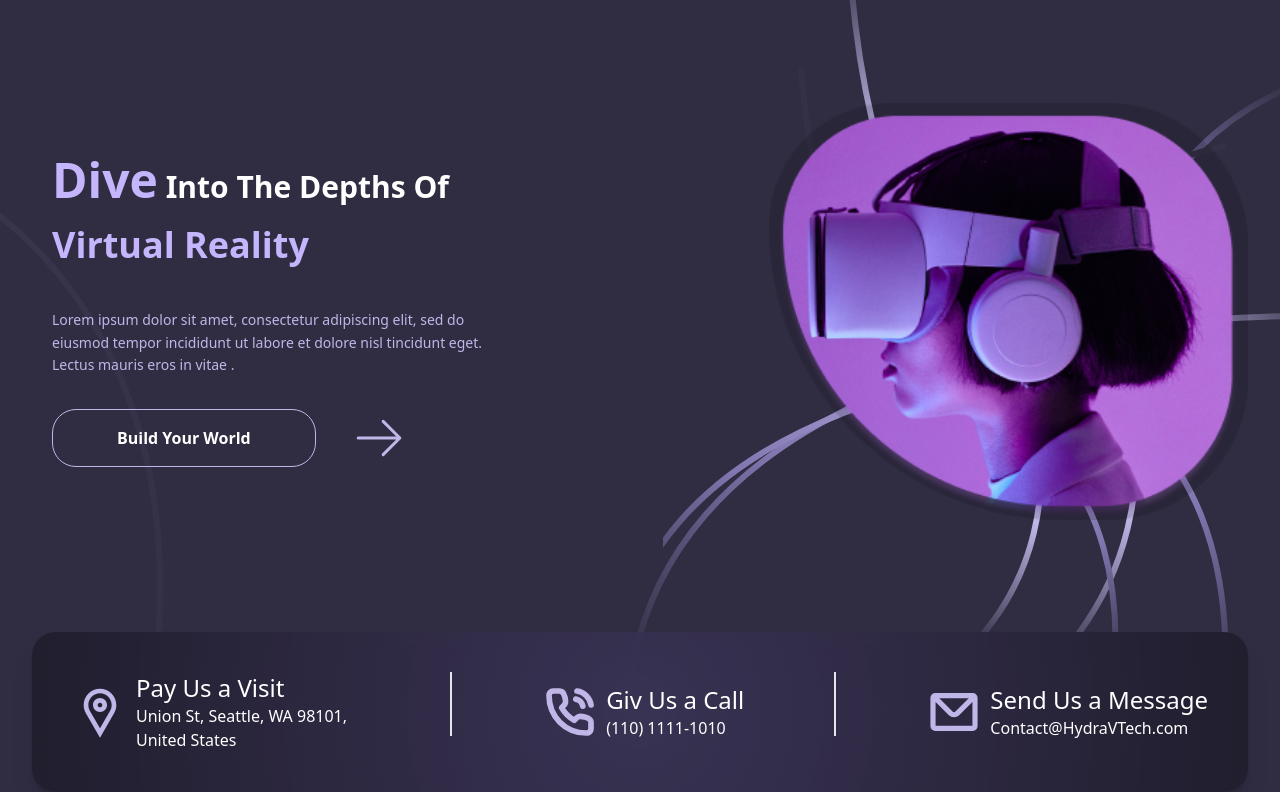
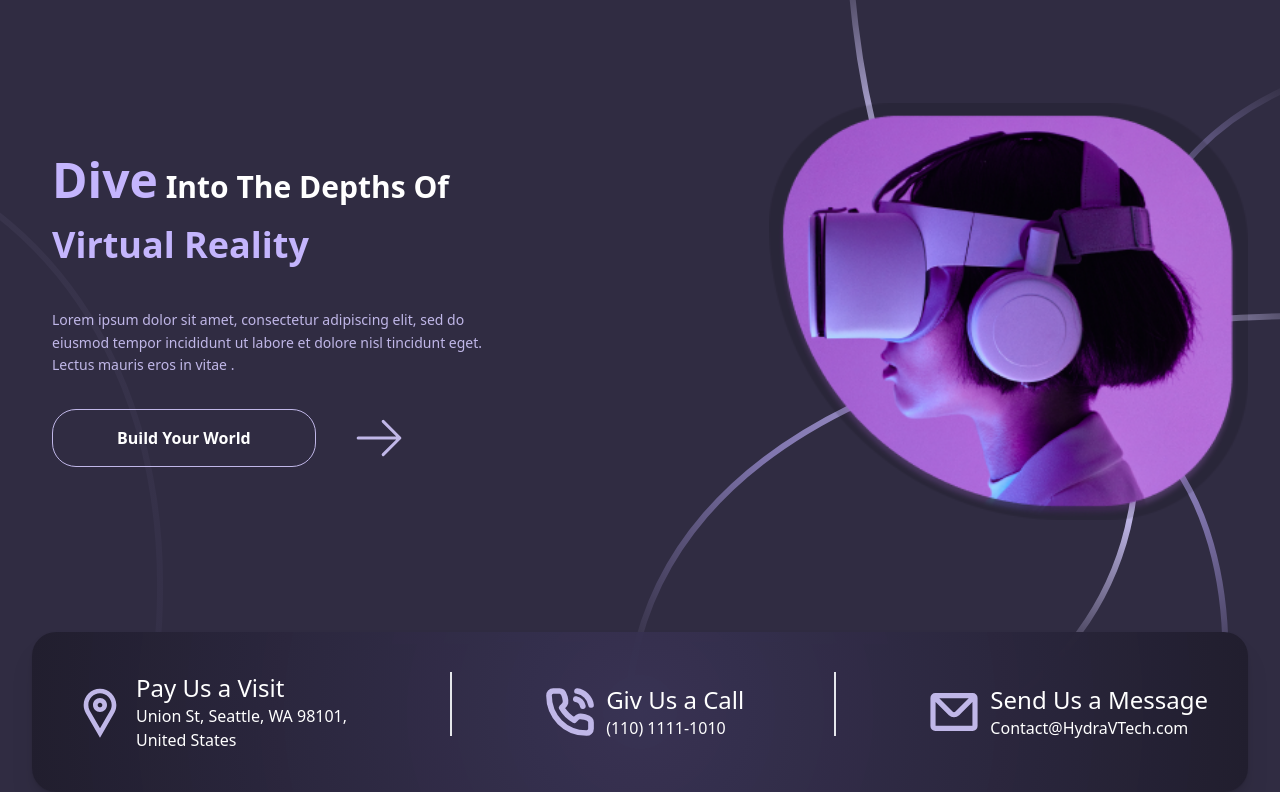
Before and after one commit to Sahar-De/HydraLandingPage, a website: page page.html in a window 1280 px wide. Shown: the part 103-895 px from the top of the page. Drawn offline with Linux system fonts and the light colour scheme.

Commit message:
update output.css

```diff
--- a/page.html
+++ b/page.html
@@ -39,7 +39,7 @@
       </div>
     </header>
 
-    <section class="hero bg-[url('assets/images/bg-lines.svg')] bg-no-repeat bg-top md:bg-right bg-transparent">
+    <section class="hero bg-[url('assets/images/bg-lines.svg')] lg:bg-none bg-no-repeat bg-top md:bg-right bg-transparent">
       <div class="container">
         <div class="flex flex-col">
           <div class="hero-image pt-28 flex flex-col items-center md:flex-row md:justify-between md:gap-x-1 lg:gap-x-64 gap-y-8">
```
Also changed, not shown: output.css.
